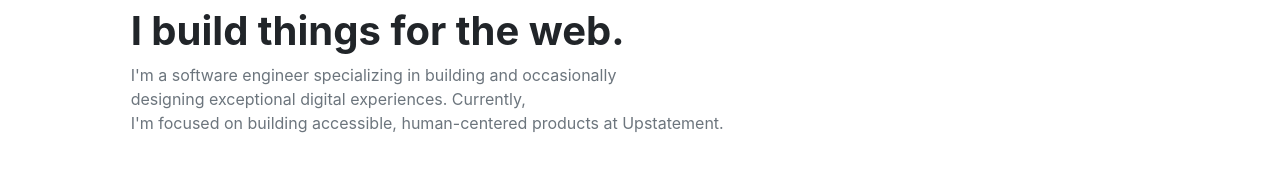
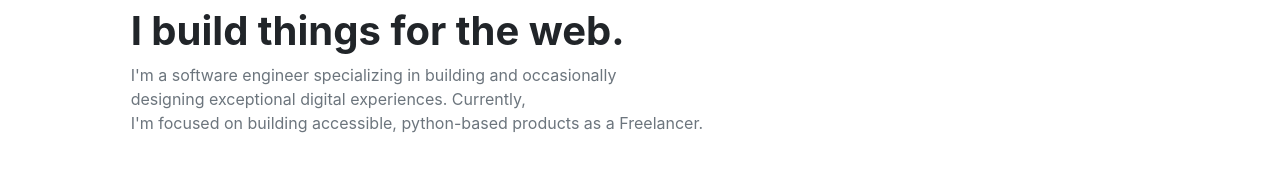
Before and after one commit to mayakas/portfolio, a React (Create React App) app: page / in a window 1280 px wide. Shown: the part 369-540 px from the top of the page. Built offline with nearby package versions, Linux system fonts and the light colour scheme.

Commit message:
Changes to hero text

```diff
--- a/src/components/Hero.js
+++ b/src/components/Hero.js
@@ -11,8 +11,8 @@ function Hero() {
           I'm a software engineer specializing in building and occasionally
           <br />
           designing exceptional digital experiences. Currently, <br />
-          I'm focused on building accessible, human-centered products at
-          Upstatement.
+          I'm focused on building accessible, python-based products as a
+          Freelancer.
         </p>
       </div>
     </div>
```
